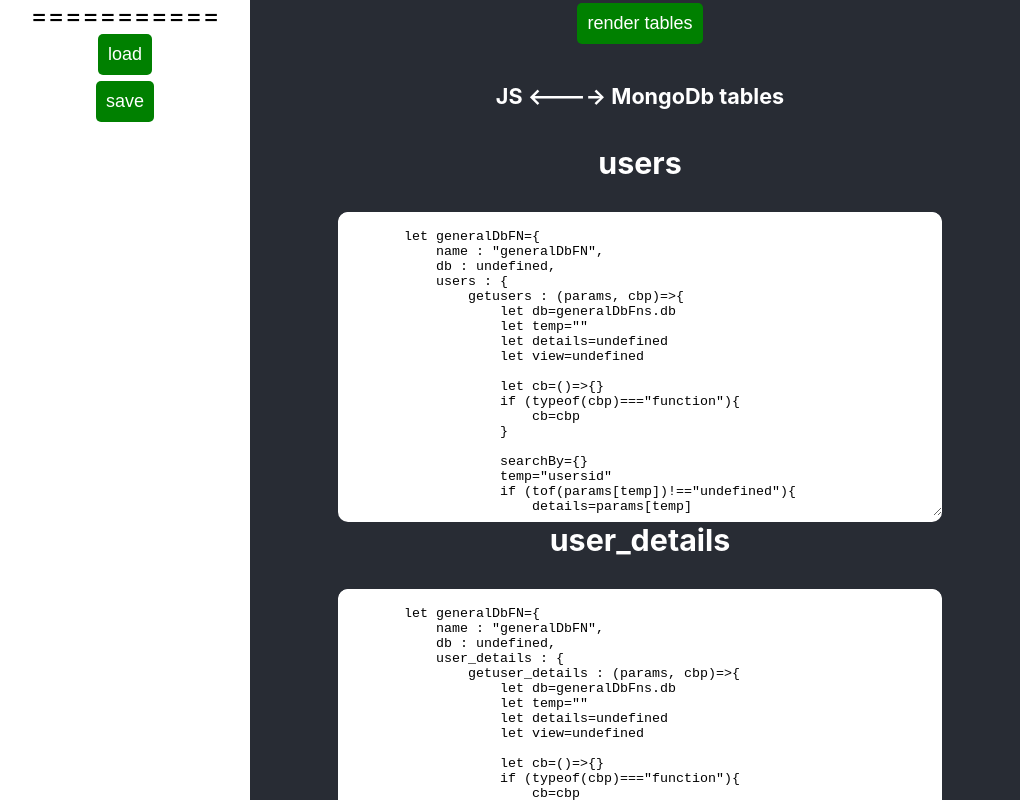
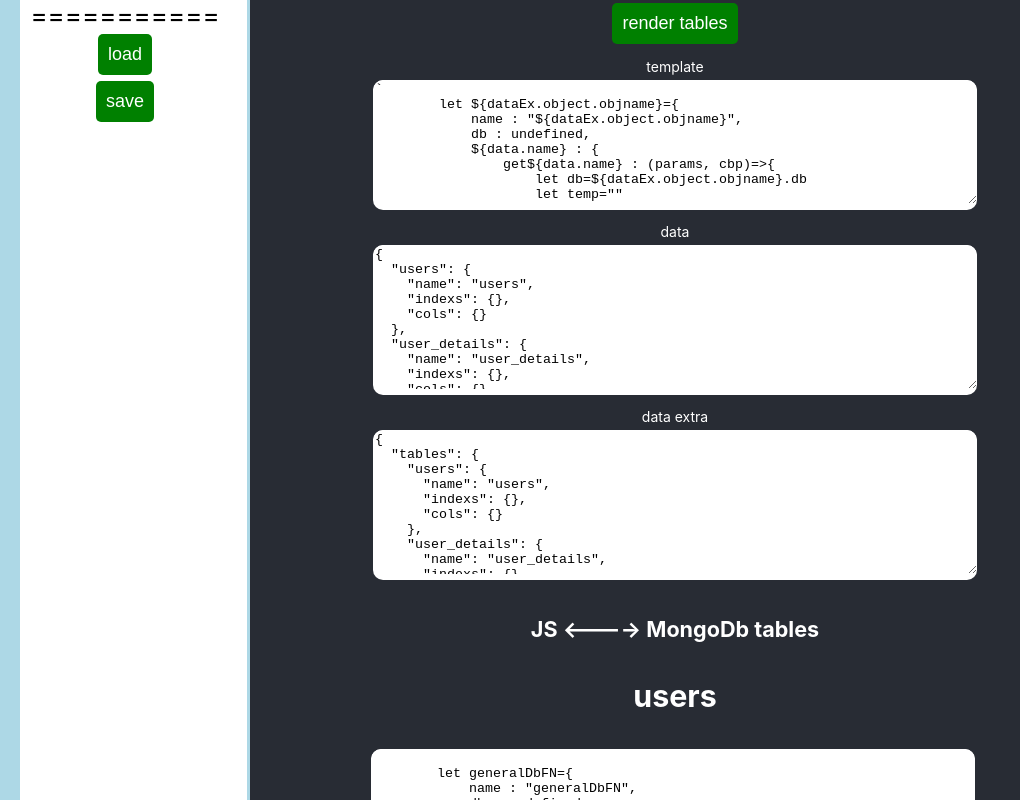
Before and after one commit to havocthehobbit/rtTemplater, a React (Create React App) app in the folder main/web_ui/: page / in a window 1280 px wide. Shown: the top 800 px of the page, without its empty margins (0-1020 px from the left). Built offline with nearby package versions, Linux system fonts and the light colour scheme.

Commit message:
added inputs for dyn templates

```diff
--- a/main/web_ui/src/components/mainlib/reactnodemongo.js
+++ b/main/web_ui/src/components/mainlib/reactnodemongo.js
@@ -18,17 +18,33 @@ export class ReactNodeMongo extends Component {
 
         this.state={
             name : "", name2 : "",
-            tmplOut : "", runRenderAllFns : {}
+            tmplOut : "", runRenderAllFns : {},
+            templatetxt : "",
+            datatxt : "",
+            data : {},
         }
     }
 
 
     componentDidMount(){
         let tt=this
-        setTimeout(()=>{
-            tt.runRenderAll()
-        }
-        , 2000)
+
+        tt.setState({
+            templatetxt : tt.nodeTmplates.tables,
+            template : tt.nodeTmplates.tables ,
+            data : tt.dbSchema.tables,
+            datatxt : JSON.stringify( tt.dbSchema.tables,null, 2),
+            dataExtxt : JSON.stringify( tt.dbSchema,null, 2)
+        },
+            ()=>{
+                setTimeout(()=>{
+                    tt.runRenderAll()
+                }
+                , 2000)
+        })
+
+
+
 
     }
 
@@ -92,7 +108,7 @@ export class ReactNodeMongo extends Component {
             db : undefined,
             \${data.name} : {
                 get\${data.name} : (params, cbp)=>{
-                    let db=generalDbFns.db
+                    let db=\${dataEx.object.objname}.db
                     let temp=""
                     let details=undefined
                     let view=undefined
@@ -198,7 +214,7 @@ export class ReactNodeMongo extends Component {
                 let re=<TemplateItem
                             title={r.name}
                             data={r}
-                            dataEx={{ object : tt.dbSchema.object }}
+                            dataEx={tt.dbSchema}
                             template={tt.nodeTmplates.tables}
                             runRender={tt.state.runRenderAllFns}
                             showRenderButton={false}
@@ -237,6 +253,72 @@ export class ReactNodeMongo extends Component {
                 >
                     render tables
                 </button>
+
+                <div style={{ position : "relative",}} >
+                    <label style={{ color : "white",fontSize : 14,height:5,padding : 0,margin : 0 }}>template</label>
+                    <div
+                        style={{ background : "white",borderRadius : 10,overflow : "hidden",margin : 2}}
+                    >
+                        <textarea
+                            value={tt.state.templatetxt}
+                            style={{width : 600, height : 120 , borderRadius : 10, border : "none"}}
+                            onChange={(e)=>{
+                                tt.setState({ templatetxt : e.target.value })
+                            }}
+                            onBlur={(e)=>{
+                                tt.nodeTmplates.tables= e.target.value
+                                tt.setState({ template : e.target.value })
+                            }}
+                        />
+                    </div>
+                    <label style={{ color : "white",fontSize : 14,padding : 0,margin : 0}}>data</label>
+                    <div
+                        style={{ background : "white",borderRadius : 10,overflow : "hidden",margin : 2}}
+                    >
+                        <textarea
+                            value={tt.state.datatxt}
+                            style={{width : 600, height : 140 , borderRadius : 10, border : "none"}}
+                            onChange={(e)=>{
+                                tt.setState({ datatxt : e.target.value })
+                            }}
+                            onBlur={(e)=>{
+                                let jsnO
+                                try {
+                                    jsnO=JSON.parse(e.target.value)
+                                    tt.dbSchema.tables=jsnO
+                                    tt.setState({ data : jsnO })
+                                } catch (error) {
+                                    alert("error : " +  error)
+                                }
+
+                            }}
+                        />
+                    </div>
+                    <label style={{ color : "white",fontSize : 14,padding : 0,margin : 0}}>data extra</label>
+                    <div
+                        style={{ background : "white",borderRadius : 10,overflow : "hidden",margin : 2}}
+                    >
+                        <textarea
+                            value={tt.state.dataExtxt}
+                            style={{width : 600, height : 140 , borderRadius : 10, border : "none"}}
+                            onChange={(e)=>{
+                                tt.setState({ dataExtxt : e.target.value })
+                            }}
+                            onBlur={(e)=>{
+                                let jsnO
+                                try {
+                                    jsnO=JSON.parse(e.target.value)
+                                    tt.dbSchema=jsnO
+                                    tt.setState({ dataEx : jsnO })
+                                } catch (error) {
+                                    alert("error : " +  error)
+                                }
+
+                            }}
+                        />
+                    </div>
+                </div >
+
                 {nodejsmongoCrudCollFnsE}
 
 
--- a/main/web_ui/src/components/mainlib/render.js
+++ b/main/web_ui/src/components/mainlib/render.js
@@ -20,7 +20,7 @@ export const RenderTmpl=function(tDataIn, tTmplIn, stateVarIn, useStateIn,cbi){
     let tmplOut
     let cb=()=>{}
     let useState=false
-    let tDataPreValFn=()=>{}
+    let tDataPreValFn=(dt)=>dt
 
     if (tof(cbi)==="function"){ cb=cbi}
 
@@ -108,9 +108,9 @@ export const RenderTmpl=function(tDataIn, tTmplIn, stateVarIn, useStateIn,cbi){
         temp=temp + "`"
     }
     if (temp==="`"){temp="``"}
-    tTmpl=temp
 
-    tDataPreValFn()
+    tTmpl=preValidateTemplate(temp)
+
 
     try {
         tmplOut=eval(tTmpl)
@@ -118,6 +118,16 @@ export const RenderTmpl=function(tDataIn, tTmplIn, stateVarIn, useStateIn,cbi){
         cb(tmplOut,error)
         return tmplOut
     }
+
+    tmplOut=(()=>{
+        let td
+        td=tDataPreValFn(tmplOut)
+        if (tof(td)==="string"){
+            return td
+        }else{
+            return "`ERROR : custom data validation function issue(tDataPreValFn)`"
+        }
+    })()
 
 
     if (typeof(useStateIn)==="bool"){
@@ -133,3 +143,43 @@ export const RenderTmpl=function(tDataIn, tTmplIn, stateVarIn, useStateIn,cbi){
 
     return tmplOut
 }
+
+let preValidateTemplate=(tp)=>{
+    let newTp=""
+    newTp=tp
+
+
+
+    return newTp
+}
+
+export const getAllStringVarsDetails=(tmpltStrIn , dataIn,dataExtraIn)=>{ // checks for errors in template and checks if variables exist in data
+
+    let tmpltStr="" ,data={} , dataExtra={}
+    let ret={
+        vars : [],
+        indexedVars : {},
+        errors : "",
+        varsErr  : [],
+        properties : {
+            lineCount : 0,
+            wordCount : 0,
+        }
+    }
+
+    if (!isUn(tmpltStrIn)){
+        tmpltStr=tmpltStrIn
+    }
+
+    if (!isUn(dataIn)){
+        data=dataIn
+    }
+
+    if (!isUn(dataExtraIn)){
+        dataExtra=dataExtraIn
+    }
+
+
+
+    return ret
+}
--- a/main/web_ui/src/components/mainlib/templateItem.js
+++ b/main/web_ui/src/components/mainlib/templateItem.js
@@ -16,6 +16,70 @@ export class TemplateItem extends Component {
 
         let tt=this
         let state={}
+
+        let temp=""
+        let o=tt.getProps(props)
+
+        let defState={
+            title : "output",
+
+            data : {},
+            tmplOut : "",
+
+            name : "", name2 : "",
+
+            showRenderButton : true,
+            templatetxt : "",
+            datatxt : "",
+
+        }
+
+        state={...defState,...o}
+
+        temp="render" // runs this render function from outside of this component using prop drilling
+        if (!isUn(props[temp])){
+            if (isOb(props[temp])){
+                props[temp][props.title].render=tt.runRender
+                props[temp][props.title].runRender=tt.runRender
+                props[temp][props.title].run=tt.runRender
+                props[temp][props.title].fn=tt.runRender
+            }
+        }
+        temp="runRender"
+        if (!isUn(props[temp])){
+            if (isOb(props[temp])){
+                props[temp][props.title].render=tt.runRender
+                props[temp][props.title].runRender=tt.runRender
+                props[temp][props.title].run=tt.runRender
+                props[temp][props.title].fn=tt.runRender
+            }
+        }
+
+        this.state=state
+    }
+
+    itemType=""
+
+    style={}
+
+    componentDidMount(){
+
+    }
+
+    componentDidUpdate(prv){
+        let tt=this
+
+        if (prv!==tt.props){
+            let o=tt.getProps(tt.props)
+            tt.setState(o)
+        }
+
+        //cl( "props : ", tt.props)
+        //cl( "propsPrev : ", prv)
+    }
+
+    getProps=(props)=>{
+        let tt=this
         let o={}
         let temp=""
 
@@ -25,6 +89,7 @@ export class TemplateItem extends Component {
         temp="data"
         if (!isUn(props[temp])){
             o[temp]=props[temp]
+            o["datatxt"]=JSON.stringify(props[temp],null,2)
         }
 
         temp="dataEx"
@@ -65,6 +130,7 @@ export class TemplateItem extends Component {
         temp="template"
         if (!isUn(props[temp])){
             o[temp]=props[temp]
+            o["templatetxt"]=props[temp]
         }
 
 
@@ -80,48 +146,7 @@ export class TemplateItem extends Component {
         temp="style"
         if (!isUn(props[temp])){ tt[temp]=props[temp]}
 
-        let defState={
-            title : "output",
-
-            data : {},
-            tmplOut : "",
-
-            name : "", name2 : "",
-
-            showRenderButton : true
-
-        }
-
-        state={...defState,...o}
-
-        temp="render" // runs this render function from outside of this component using prop drilling
-        if (!isUn(props[temp])){
-            if (isOb(props[temp])){
-                props[temp][props.title].render=tt.runRender
-                props[temp][props.title].runRender=tt.runRender
-                props[temp][props.title].run=tt.runRender
-                props[temp][props.title].fn=tt.runRender
-            }
-        }
-        temp="runRender"
-        if (!isUn(props[temp])){
-            if (isOb(props[temp])){
-                props[temp][props.title].render=tt.runRender
-                props[temp][props.title].runRender=tt.runRender
-                props[temp][props.title].run=tt.runRender
-                props[temp][props.title].fn=tt.runRender
-            }
-        }
-
-        this.state=state
-    }
-
-    itemType=""
-
-    style={}
-
-    componentDidMount(){
-
+        return o
     }
 
 
@@ -156,7 +181,7 @@ export class TemplateItem extends Component {
         let props=tt.props
 
         return (
-            <div>
+            <div style={{}}>
 
 
                 <h3
@@ -164,10 +189,11 @@ export class TemplateItem extends Component {
                 >
                     {tt.state.title}
                 </h3>
-                <div>
+                <div style={{ position : "relative", float : "left",top : 35,marginBottom : 4}} >
                     {(()=>{
                         if (tt.state.showRenderButton===true){
                             return (
+                                <>
                                     <button
                                         style={{padding : 8,margin : 3,fontSize: 20 , borderRadius : 4 , background : "lightgreen" , border : "none"}}
                                         onClick={
@@ -178,11 +204,13 @@ export class TemplateItem extends Component {
                                     >
                                         render
                                     </button>
+                                    <br/>
+                                </>
                             )
                         }
                     })()}
 
-                    <br/>
+
                     <div
                         style={{ background : "white",borderRadius : 10,overflow : "hidden"}}
                     >
@@ -197,6 +225,8 @@ export class TemplateItem extends Component {
                 </div>
 
 
+
+                <div style={{clear : "left"}}/>
             </div>
         )
     }
--- a/main/web_ui/src/components/views/main.js
+++ b/main/web_ui/src/components/views/main.js
@@ -1,5 +1,5 @@
 import React,{ Component } from 'react';
-import "../../App.css";
+//import "../../App.css";
 //import { ContextStore } from '../common/contextStore';
 import { RenderTmpl } from '../mainlib/render';
 import { TemplateItem } from '../mainlib/templateItem';
@@ -21,11 +21,12 @@ export class Main extends Component {
     componentDidMount(){
 
         // add global stylesheet
-        let myStyle = document.createElement("style")
-        document.head.appendChild(myStyle)
-        let styleSheet = myStyle.sheet
-        styleSheet.insertRule(`button { background: green;border-radius : 5px;padding : 10px; margin : 3px;font-size : 18px;color : white ;border : none}`, 0)
-
+        if (true){
+            let myStyle = document.createElement("style")
+            document.head.appendChild(myStyle)
+            let styleSheet = myStyle.sheet
+            styleSheet.insertRule(`button { background: green;border-radius : 5px;padding : 10px; margin : 3px;font-size : 18px;color : white ;border : none}`, 0)
+        }
 
     }
 
@@ -179,6 +180,23 @@ export class Main extends Component {
                         >
                             {"==========="}
                         </div>
+                            <div
+                                 style={{position : "absolute",
+                                            left : 0 , top : 0, zIndex : 999,
+                                            width : 20, height : "100%",
+                                            background : "lightblue"
+                                }}
+                            >
+                            </div>
+                            <div
+                                 style={{position : "absolute",
+                                            right : 0 , top : 0, zIndex : 999,
+                                            width : 3, height : "100%",
+                                            background : "lightblue"
+                                }}
+                            />
+
+
                             <button
 
                             >
@@ -193,8 +211,9 @@ export class Main extends Component {
 
                     </div>
 
-
-                <ReactNodeMongo/>
+                <div style={{ position : "relative",left :35}}>
+                    <ReactNodeMongo/>
+                </div>
             </div>
         )
     }
```
Also changed, not shown: 1 other file (tests, documents, lock files or other folders). Lines whose indentation alone changed are shown as unchanged.
